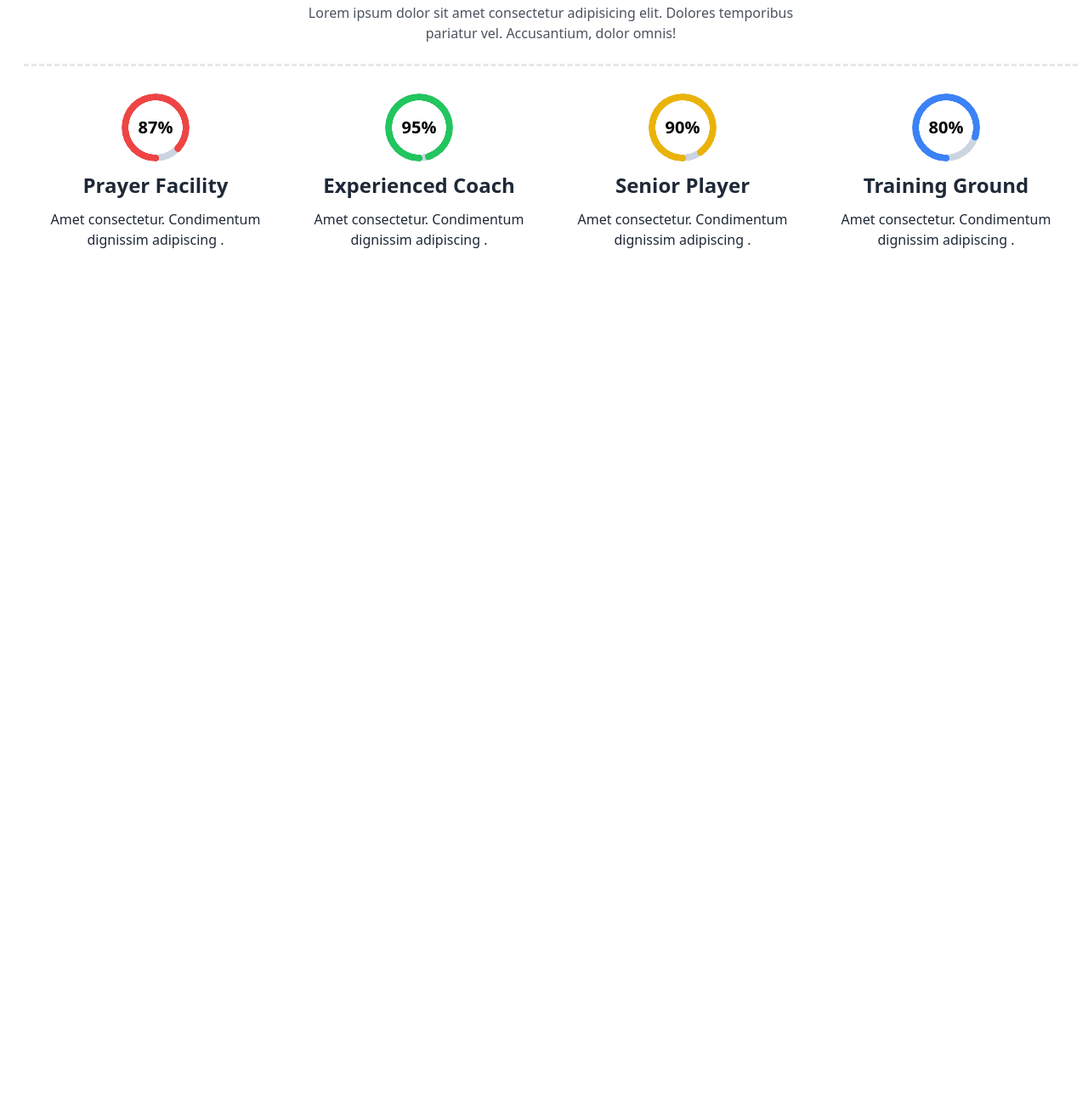
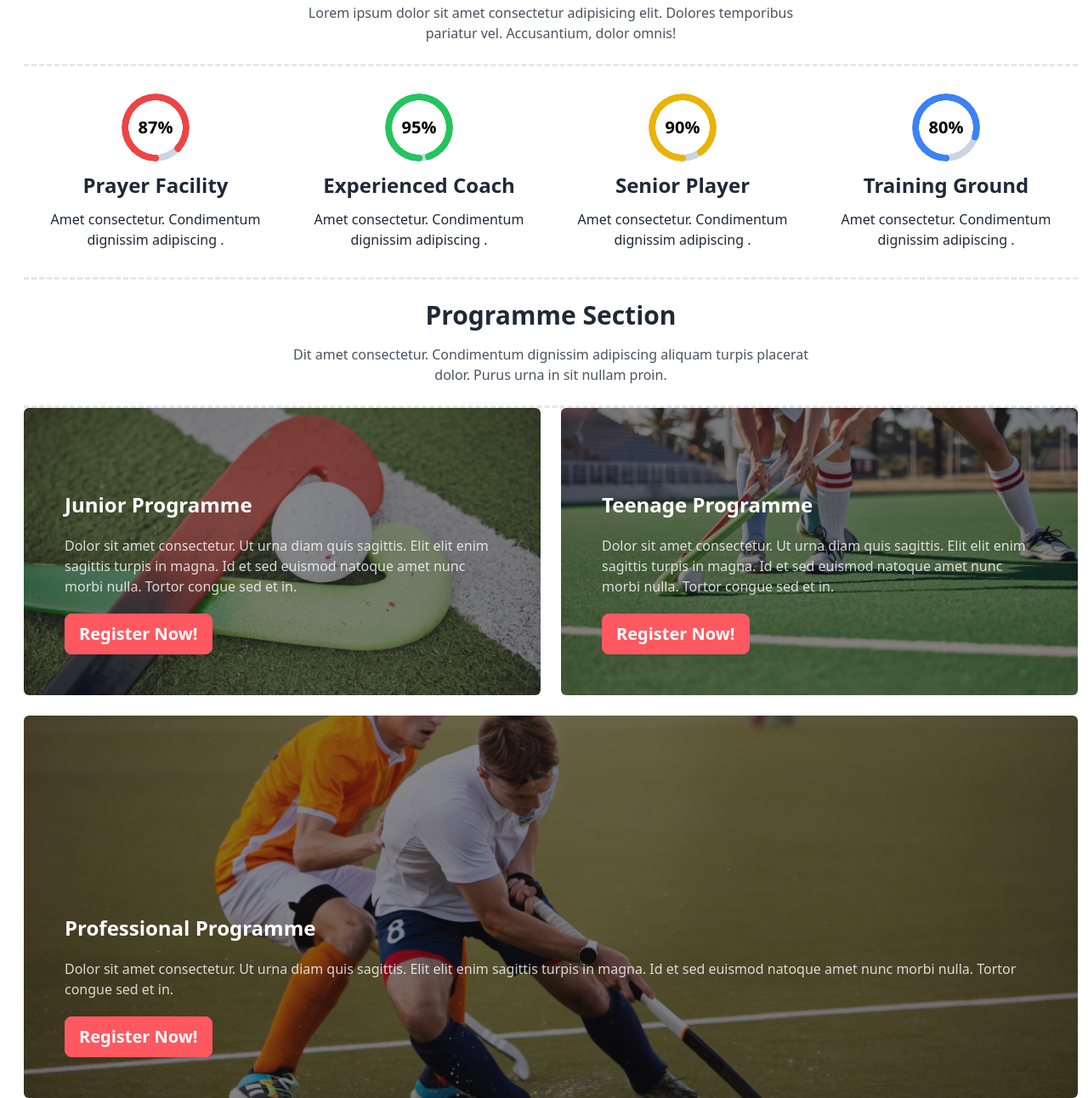
Before and after one commit to atmabdullaham/hockey, a plain HTML site: page index.html in a window 1280 px wide. Shown: the part 752-2044 px from the top of the page at 85% size. Before the commit the page ends 1078 px from the top, so only its background shows below. Drawn offline with nearby package versions, Linux system fonts and the light colour scheme.

Commit message:
added the programme section

```diff
--- a/index.html
+++ b/index.html
@@ -20,6 +20,8 @@
       src="https://kit.fontawesome.com/4824937cff.js"
       crossorigin="anonymous"
     ></script>
+    <!-- Style -->
+    <link rel="stylesheet" href="style.css" />
   </head>
   <body>
     <!-- Header Section -->
@@ -283,6 +285,75 @@
           </div>
         </div>
       </section>
+      <!-- Programme Section -->
+      <section>
+        <!-- Text Content -->
+        <div
+          class="border-y-[3px] border-dashed py-6 text-center flex flex-col justify-center items-center"
+        >
+          <h3 class="text-3xl font-bold mb-4">Programme Section</h3>
+          <p class="opacity-80 w-1/2">
+            Dit amet consectetur. Condimentum dignissim adipiscing aliquam
+            turpis placerat dolor. Purus urna in sit nullam proin.
+          </p>
+        </div>
+        <!-- Programme Content -->
+        <div
+          class="grid grid-cols-1 md:grid-cols-2 gap-6 items-center text-white"
+        >
+          <!-- programme 1 -->
+          <div
+            class="programme1 h-[338px] w-full rounded-md flex flex-col justify-end p-12"
+          >
+            <!--Programme Details -->
+            <div class="space-y-5">
+              <h2 class="font-bold text-2xl">Junior Programme</h2>
+              <p class="opacity-80">
+                Dolor sit amet consectetur. Ut urna diam quis sagittis. Elit
+                elit enim sagittis turpis in magna. Id et sed euismod natoque
+                amet nunc morbi nulla. Tortor congue sed et in.
+              </p>
+              <button class="btn btn-error text-xl text-white font-[600]">
+                Register Now!
+              </button>
+            </div>
+          </div>
+          <!-- Programme 2 -->
+          <div
+            class="programme2 h-[338px] w-full rounded-md flex flex-col justify-end p-12"
+          >
+            <!--Programme Details -->
+            <div class="space-y-5">
+              <h2 class="font-bold text-2xl">Teenage Programme</h2>
+              <p class="opacity-80">
+                Dolor sit amet consectetur. Ut urna diam quis sagittis. Elit
+                elit enim sagittis turpis in magna. Id et sed euismod natoque
+                amet nunc morbi nulla. Tortor congue sed et in.
+              </p>
+              <button class="btn btn-error text-xl text-white font-[600]">
+                Register Now!
+              </button>
+            </div>
+          </div>
+          <!-- programme 3 -->
+          <div
+            class="programme3 h-[450px] w-full md:col-span-2 rounded-md flex flex-col justify-end p-12"
+          >
+            <!--Programme Details -->
+            <div class="space-y-5">
+              <h2 class="font-bold text-2xl">Professional Programme</h2>
+              <p class="opacity-80">
+                Dolor sit amet consectetur. Ut urna diam quis sagittis. Elit
+                elit enim sagittis turpis in magna. Id et sed euismod natoque
+                amet nunc morbi nulla. Tortor congue sed et in.
+              </p>
+              <button class="btn btn-error text-xl text-white font-[600]">
+                Register Now!
+              </button>
+            </div>
+          </div>
+        </div>
+      </section>
     </main>
   </body>
 </html>
--- /dev/null
+++ b/style.css
@@ -0,0 +1,23 @@
+.programme1{
+ background-image: linear-gradient(45deg, rgba(19, 19, 24, 0.5), rgba(19, 19, 24, 0.5))
+ ,url("./Images/2.png");
+ background-position: center;
+ background-repeat: no-repeat;
+ background-size: cover;
+
+}
+.programme2{
+ background-image: linear-gradient(45deg, rgba(19, 19, 24, 0.5), rgba(19, 19, 24, 0.5))
+ ,url("./Images/3.png");
+  background-position: center;
+  background-repeat: no-repeat;
+  background-size: cover;
+}
+.programme3{
+ background-image: linear-gradient(45deg, rgba(19, 19, 24, 0.5), rgba(19, 19, 24, 0.5))
+ ,url("./Images/4.png");
+   background-position: center;
+   background-repeat: no-repeat;
+   background-size: cover;
+
+}
```
